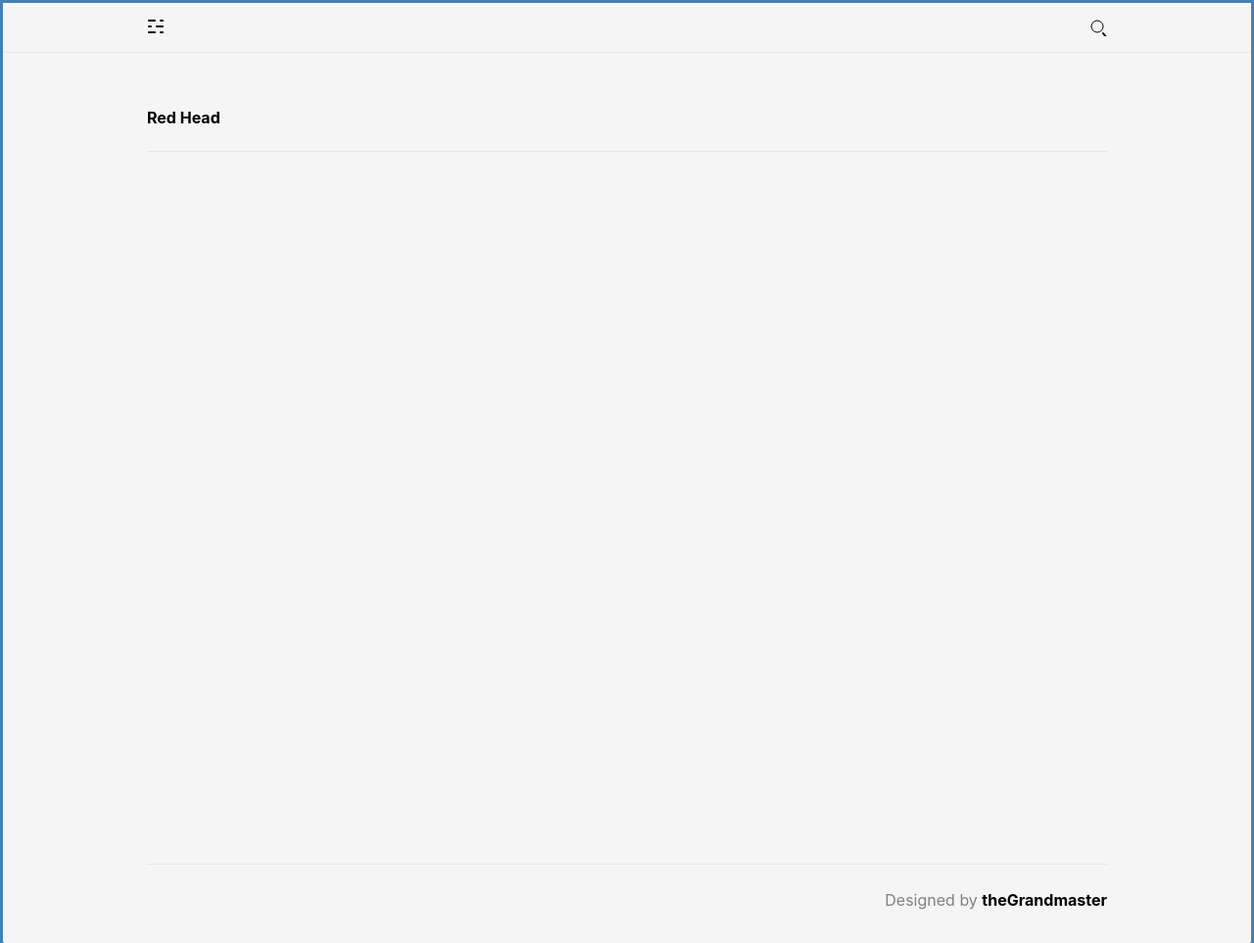
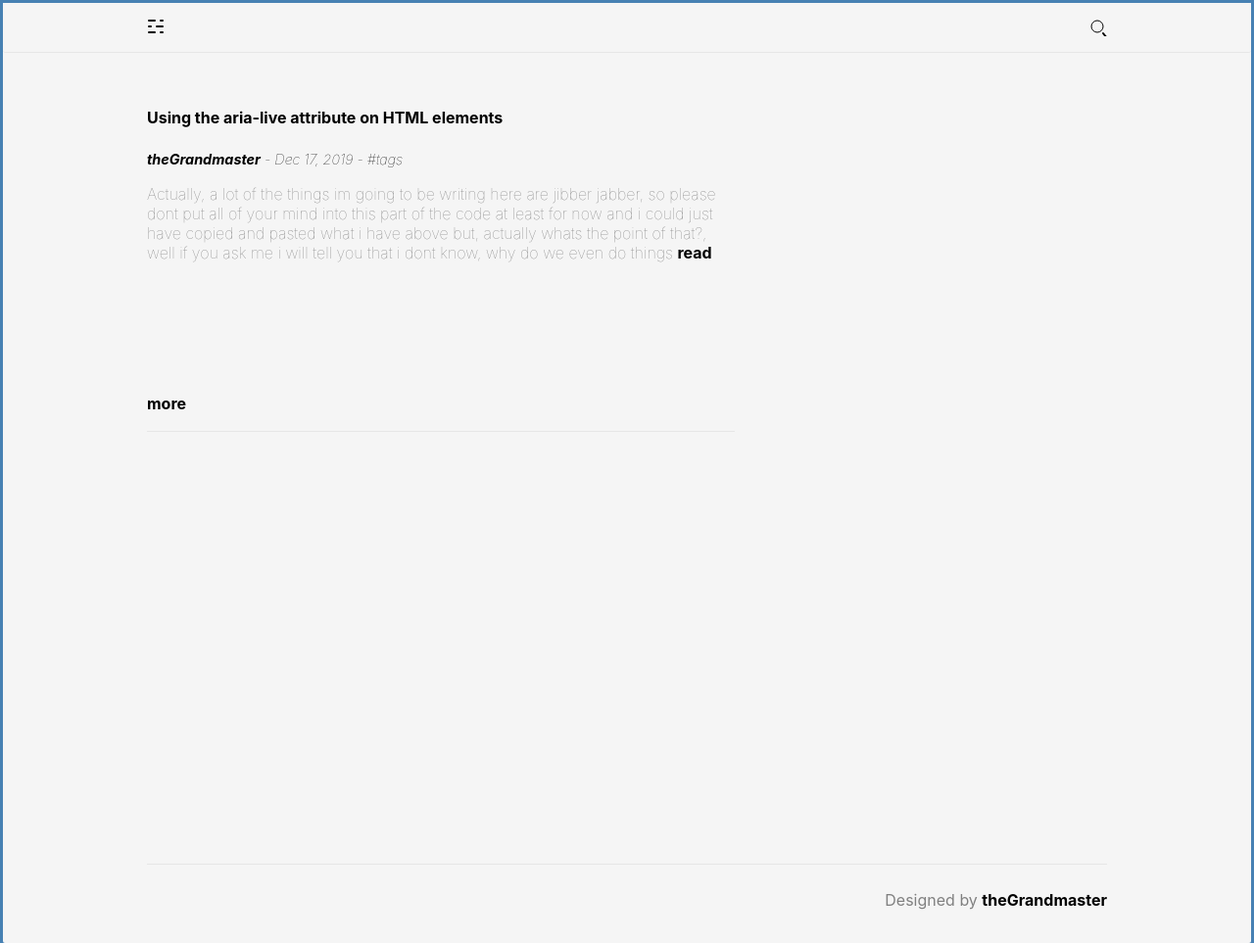
Before and after one commit to theGrandmaster05/theGrandmaster.com, a React app: page / in a window 1280 px wide. Shown: the whole page at 98% size. Built offline with nearby package versions, Linux system fonts and the light colour scheme.

Commit message:
Completing the blog posts display page

```diff
--- a/app/components/Blog.js
+++ b/app/components/Blog.js
@@ -6,8 +6,22 @@ class Blog extends React.Component {
             <div className="blog-posts-page">
                 <div className="single-post">
                     <h4 className="title">
-                        Red Head
+                        Using the aria-live attribute on HTML elements
                     </h4>
+                    <span className="date">
+                        <a href="">
+                            theGrandmaster
+                        </a> - Dec 17, 2019 - #tags
+                    </span>
+                    <p className="snippet">
+                        Actually, a lot of the things im going to be writing here are jibber jabber, so please dont put all of your mind into this part of the code at least for now
+                        and i could just have copied and pasted what i have above but, actually whats the point of that?, well if you ask me i will tell you that i dont
+                        know, why do we even do things <a href="">read more
+                            <svg>
+
+                            </svg>
+                        </a>
+                    </p>
                 </div>
             </div>
         )
--- a/app/static/css/index.css
+++ b/app/static/css/index.css
@@ -21,6 +21,13 @@ body {
   body .app-body {
     background: #f5f5f5;
     border-radius: 2px; }
+  body a {
+    color: #000000;
+    text-decoration: none;
+    font-weight: bold; }
+    body a:hover {
+      text-decoration: underline;
+      color: #4781b3; }
 
 div.menu-list {
   display: flex;
@@ -68,19 +75,26 @@ svg.search-lens {
   margin: auto;
   padding: 30px 15px; }
   .blog-posts-page .single-post {
+    max-width: 600px;
     padding-top: 5px;
     padding-bottom: 2px;
     border-bottom: 1px solid #e6e6e6; }
     .blog-posts-page .single-post h4.title {
       font-weight: bolder; }
     .blog-posts-page .single-post span.date {
-      font-weight: lighter; }
+      font-weight: lighter;
+      font-style: italic;
+      font-size: 0.9em;
+      color: #000000; }
     .blog-posts-page .single-post span.tags {
       color: #000000;
       font-weight: lighter;
       font-style: italic;
       font-width: auto;
       font-background: #e6e6e6; }
+    .blog-posts-page .single-post p.snippet {
+      color: grey;
+      font-weight: lighter; }
 
 footer.footer {
   background: #f5f5f5;
@@ -95,11 +109,5 @@ footer.footer {
     float: right; }
   footer.footer p {
     color: grey; }
-    footer.footer p a {
-      color: #000000;
-      text-decoration: none;
-      font-weight: bold; }
-      footer.footer p a:hover {
-        text-decoration: underline; }
 
 /*# sourceMappingURL=index.css.map */
--- a/package.json
+++ b/package.json
@@ -10,12 +10,14 @@
     ]
   },
   "scripts": {
+    "dev": "next",
     "start": "webpack-dev-server --open"
   },
   "keywords": [],
   "author": "theGrandmaster",
   "license": "ISC",
   "dependencies": {
+    "next": "^7.0.2",
     "prop-types": "^15.6.2",
     "react": "^16.6.3",
     "react-dom": "^16.6.3",
```
Also changed, not shown: 1 other file.
